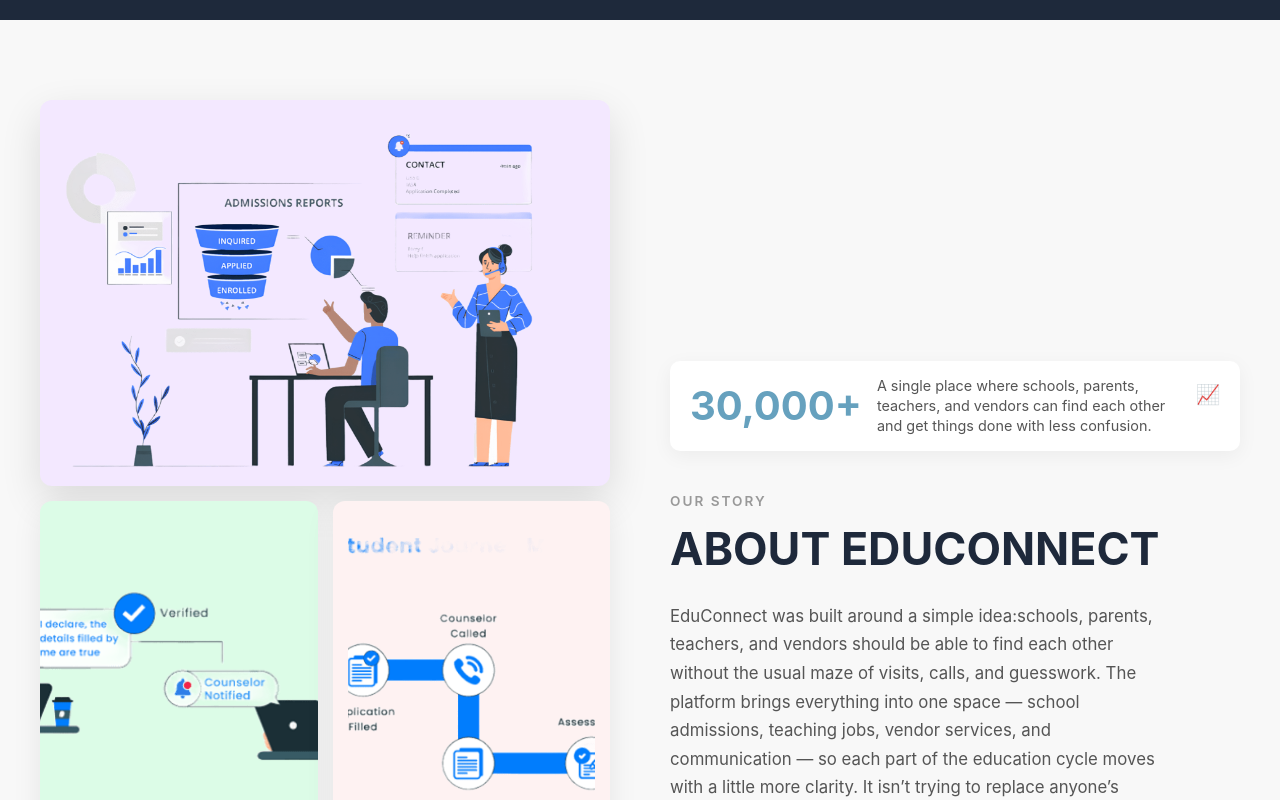
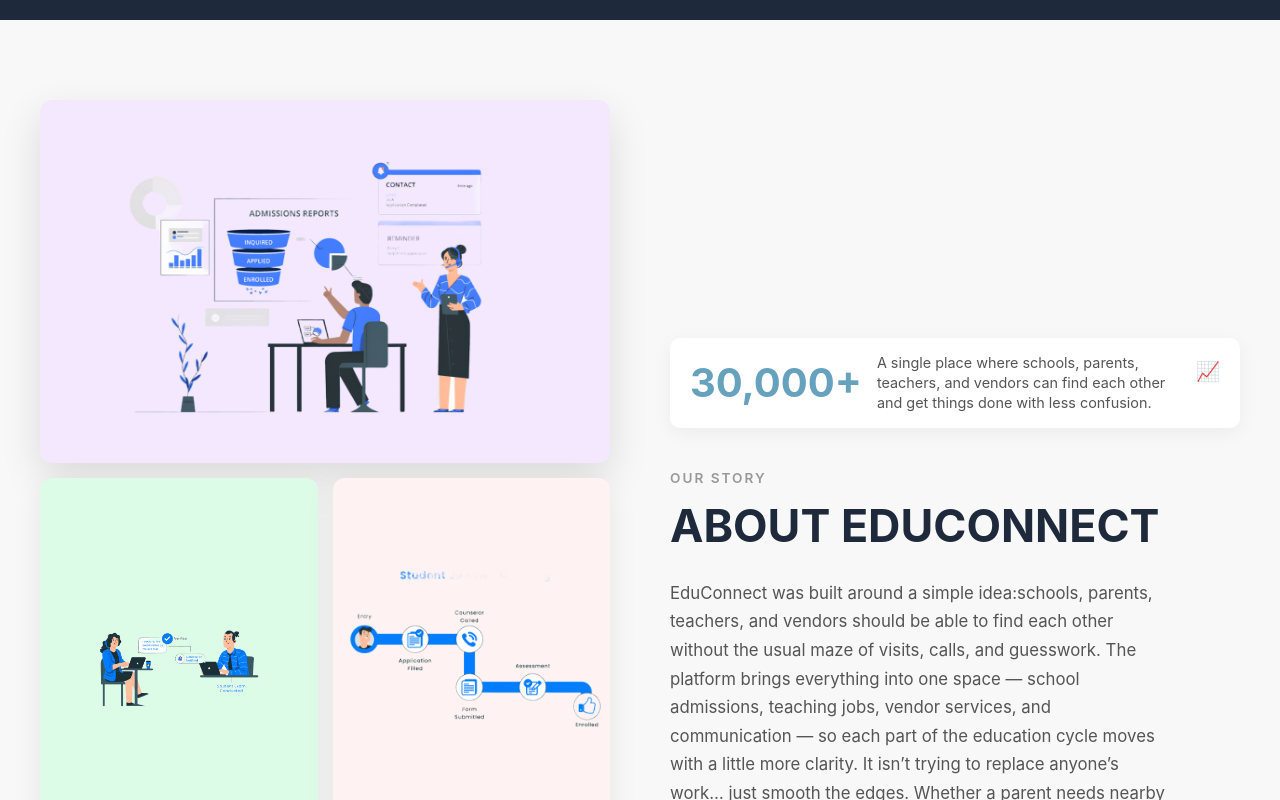
Before and after one commit to Javeria-Javaid/EduConnent, a React (Vite) app in the folder EduConnect/: page / in a window 1280 px wide. Shown: the part 780-1580 px from the top of the page. Built offline with nearby package versions, Linux system fonts and the light colour scheme.

Commit message:
updated about section

```diff
--- a/EduConnect/src/components/AboutSection/AboutSection.css
+++ b/EduConnect/src/components/AboutSection/AboutSection.css
@@ -1,7 +1,7 @@
 /* About Section Container */
 .about-section {
     padding: 80px 20px;
-    background-color: #f8f8f8;
+    background-color: #f8f8f8; /* A very light gray background */
     color: #333;
     display: flex;
     justify-content: center;
@@ -12,7 +12,7 @@
     max-width: 1200px;
     width: 100%;
     display: grid;
-    grid-template-columns: 1fr 1fr;
+    grid-template-columns: 1fr 1fr; /* Two columns */
     gap: 60px;
     align-items: center;
 }
@@ -21,25 +21,12 @@
 .about-visuals {
     position: relative;
     width: 100%;
-    /* 💡 ADJUSTED: Reduced aspect ratio height for a tighter visual block */
+    /* Reduced aspect ratio height for a tighter visual block */
     padding-bottom: 70%;
     display: grid;
     grid-template-columns: 1fr 1fr;
     grid-template-rows: 1fr 1fr;
     gap: 15px;
-}
-
-/* Placeholder Styling */
-.image-placeholder {
-    width: 100%;
-    height: 100%;
-    display: flex;
-    justify-content: center;
-    align-items: center;
-    color: #666;
-    font-size: 0.8rem;
-    border: 1px dashed #ccc;
-    box-sizing: border-box;
 }
 
 .visual-card {
@@ -53,46 +40,75 @@
     position: relative;
 }
 
+/* --- INDIVIDUAL CARD BACKGROUND & PADDING --- */
+
+/* CARD 1 (Main/Top) */
 .visual-card-main {
     grid-column: 1 / 3;
     grid-row: 1 / 2;
-    align-items: center; /* Center image vertically */
+    align-items: center;
     justify-content: center;
-    background-color: #f3e8ff;
-    padding: 0; /* Remove top padding */
+    background-color: #f3e8ff; /* Light purple */
+    padding: 20px;
     box-shadow: 0 15px 40px rgba(0, 0, 0, 0.12);
 }
 
+/* CARD 2 (Side/Left) */
 .visual-card-side {
     grid-column: 1 / 2;
     grid-row: 2 / 3;
-    background-color: #dcfce7;
-    align-items: center;
-    justify-content: center;
+    background-color: #dcfce7; /* Light green */
+    padding: 10px;
 }
 
+/* CARD 3 (Bottom/Right) */
 .visual-card-bottom {
     grid-column: 2 / 3;
     grid-row: 2 / 3;
-    background-color: #fef2f2;
+    background-color: #fef2f2; /* Light red/pink */
     padding: 15px;
     flex-direction: column;
-    justify-content: space-between; /* Space out image and label */
+    justify-content: space-between;
     align-items: center;
     gap: 5px;
 }
 
+/* --- IMAGE SIZING & OBJECT FIT --- */
+
 .about-image {
+    display: block;
     width: 100%;
-    height: 100%; /* Make image take full card height */
-    display: block;
-    /* 💡 ADJUSTED: Use cover to fill the container, cropping if necessary */
-    object-fit: cover;
+    height: 100%;
+    /* Use contain for images with colored backgrounds to prevent cropping */
+    object-fit: contain;
 }
 
-/* 💡 NEW/UPDATED: Style for the simplified label (no emojis) */
+/* 💡 Styling for admission_portal_2.png (Main/Dashboard) */
+.visual-card-1 .about-image {
+    width: 90%;
+    height: 90%;
+    object-position: center;
+}
+
+/* 💡 Styling for admission_portal_1.png (Communication/Verification) */
+.visual-card-2 .about-image {
+    width: 100%;
+    /* Constrain height to make it fit horizontally */
+    max-height: 80%;
+}
+
+/* 💡 Styling for admission_portal_3.png (Student Journey Map) */
+.visual-card-3 .about-image {
+    /* Maximize width and constrain height for the horizontal map image */
+    width: 160%;
+    max-height: 95%;
+    /* Align to top so the label doesn't cover the image too much */
+    /*object-position: top;*/
+}
+
+/* --- BEST RATINGS LABEL (Replaced Emojis) --- */
 .best-ratings-label {
-    position: absolute; /* Place on top of or below the image */
+    position: absolute;
     bottom: 5px;
     left: 50%;
     transform: translateX(-50%);
@@ -101,23 +117,21 @@
     font-size: 0.85rem;
     font-weight: 600;
     color: #1e293b;
-    background-color: rgba(255, 255, 255, 0.8); /* Semi-transparent background */
+    background-color: rgba(255, 255, 255, 0.8);
     padding: 4px 8px;
     border-radius: 6px;
-    pointer-events: none; /* Allows clicks through if needed */
+    pointer-events: none;
 }
 
-/* EMOJI STYLES ELIMINATED */
 
+/* --- RIGHT COLUMN: CONTENT & STATS --- */
 
-/* Right Column: Content (Rest of CSS remains the same) */
 .about-content {
     display: flex;
     flex-direction: column;
     align-items: flex-start;
 }
 
-/* Stat Card Styling */
 .about-stat-card {
     background-color: #ffffff;
     border-radius: 10px;
@@ -201,7 +215,7 @@
 }
 
 
-/* Responsive adjustments */
+/* --- RESPONSIVE ADJUSTMENTS --- */
 @media (max-width: 1024px) {
     .about-container {
         grid-template-columns: 1fr;
```
